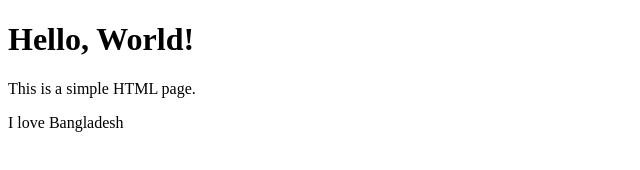
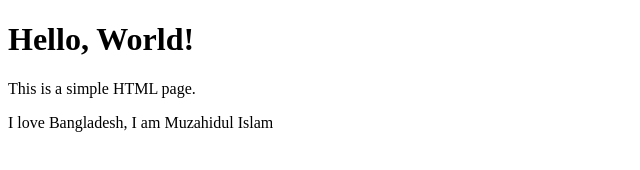
Before and after one commit to mmuzahidulislam/learn-git, a plain HTML site: page index.html in a window 1280 px wide. Shown: the whole page, without its empty margins (0-640 px from the left). Drawn offline with Linux system fonts and the light colour scheme.

Commit message:
add more content

```diff
--- a/index.html
+++ b/index.html
@@ -9,6 +9,6 @@
 <body>
     <h1>Hello, World!</h1>
     <p>This is a simple HTML page.</p>
-    I love Bangladesh
+    I love Bangladesh, I am Muzahidul Islam
 </body>
 </html>
```
